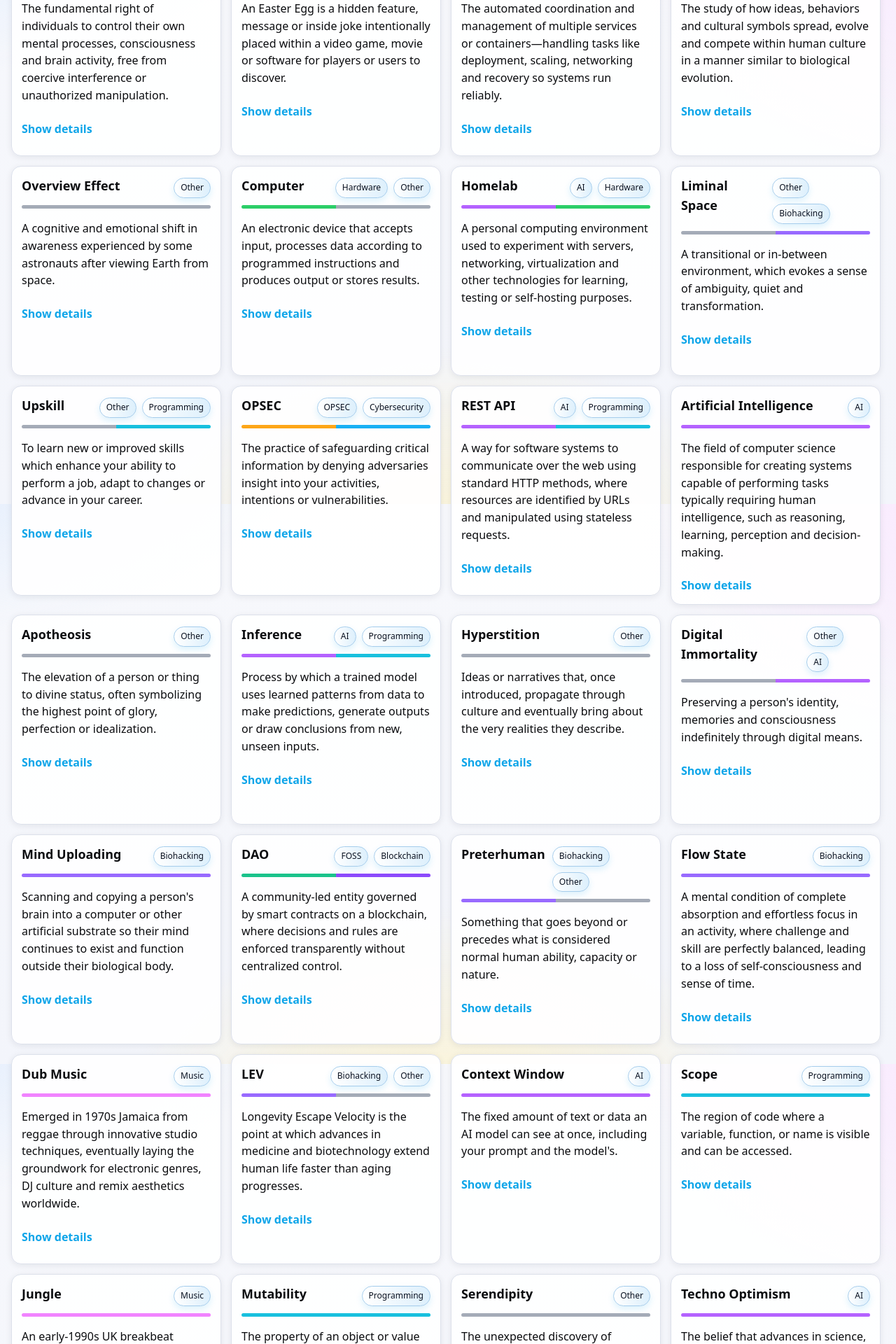
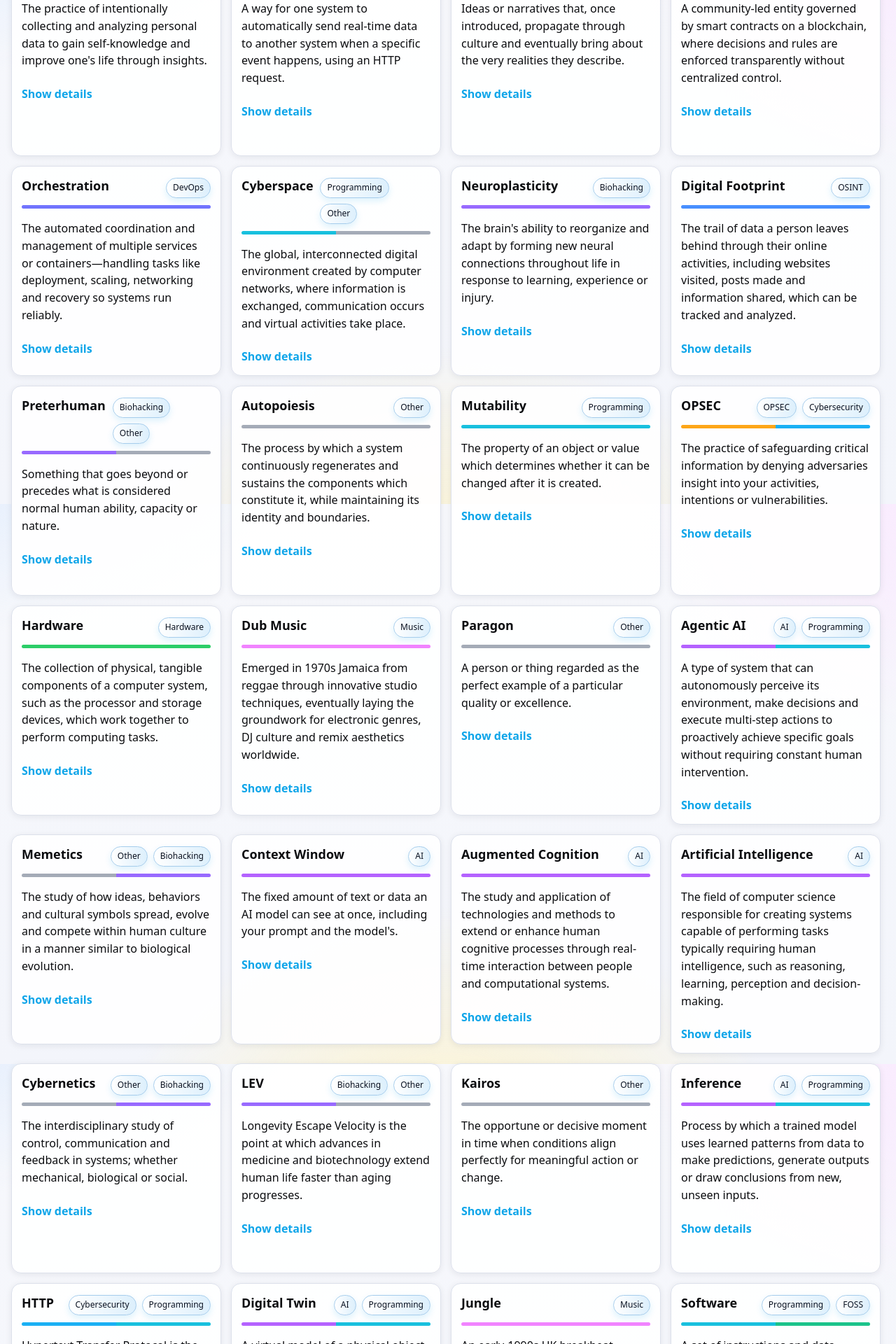
Before and after one commit to devbret/tech-knowledge-hub, a React (Vite) app: page / in a window 1280 px wide. Shown: the part 880-2800 px from the top of the page at 70% size. Built offline with nearby package versions, Linux system fonts and the light colour scheme.

Commit message:
Remove duplicate entry and add two new ones.

```diff
--- a/src/data/data.ts
+++ b/src/data/data.ts
@@ -698,14 +698,25 @@ export const glossary: GlossaryEntry[] = [
       "...was coined by Wrye Sententia and Richard Glen Boire, the founders of the Center for Cognitive Liberty and Ethics. Cognitive liberty [...] boils down to the idea that individuals have the right to absolute sovereignty over their own brains and their own cognitive processes.",
   },
   {
-    term: "Mind Uploading",
+    term: "Digital Twin",
     definition:
-      "Scanning and copying a person's brain into a computer or other artificial substrate so their mind continues to exist and function outside their biological body.",
-    category: ["Biohacking"],
-    source: "Mind Uploading",
-    source_url: "https://minduploading.org/",
+      "A virtual model of a physical object, system, person or process that is continuously updated with real-world data so it can be used to monitor, simulate and predict how its real counterpart behaves.",
+    category: ["AI", "Programming"],
+    source: "Digital Twin Consortium",
+    source_url:
+      "https://www.digitaltwinconsortium.org/initiatives/the-definition-of-a-digital-twin/",
     quote:
-      "Once it is possible to move a mind from one substrate to another, it is then called a substrate-independent mind (SIM). The concept of SIM is inspired by the idea of designing software that can run on multiple computers with different hardware without needing to be rewritten.",
+      "A digital twin is an integrated data-driven virtual representation of real-world entities and processes, with synchronized interaction at a specified frequency and fidelity.",
+  },
+  {
+    term: "Distributed Ledger",
+    definition:
+      "A record of transactions copied across many computers rather than held by one authority, so no single party controls or can quietly alter it.",
+    category: ["Blockchain"],
+    source: "Investopedia",
+    source_url: "https://www.investopedia.com/terms/d/distributed-ledgers.asp",
+    quote:
+      "...a transaction database that is stored and synchronized across multiple sites, institutions, or geographies. Network nodes store copies of the ledger and communicate any changes made by users to other nodes, which append their ledgers to match.",
   },
 ];
 
```
